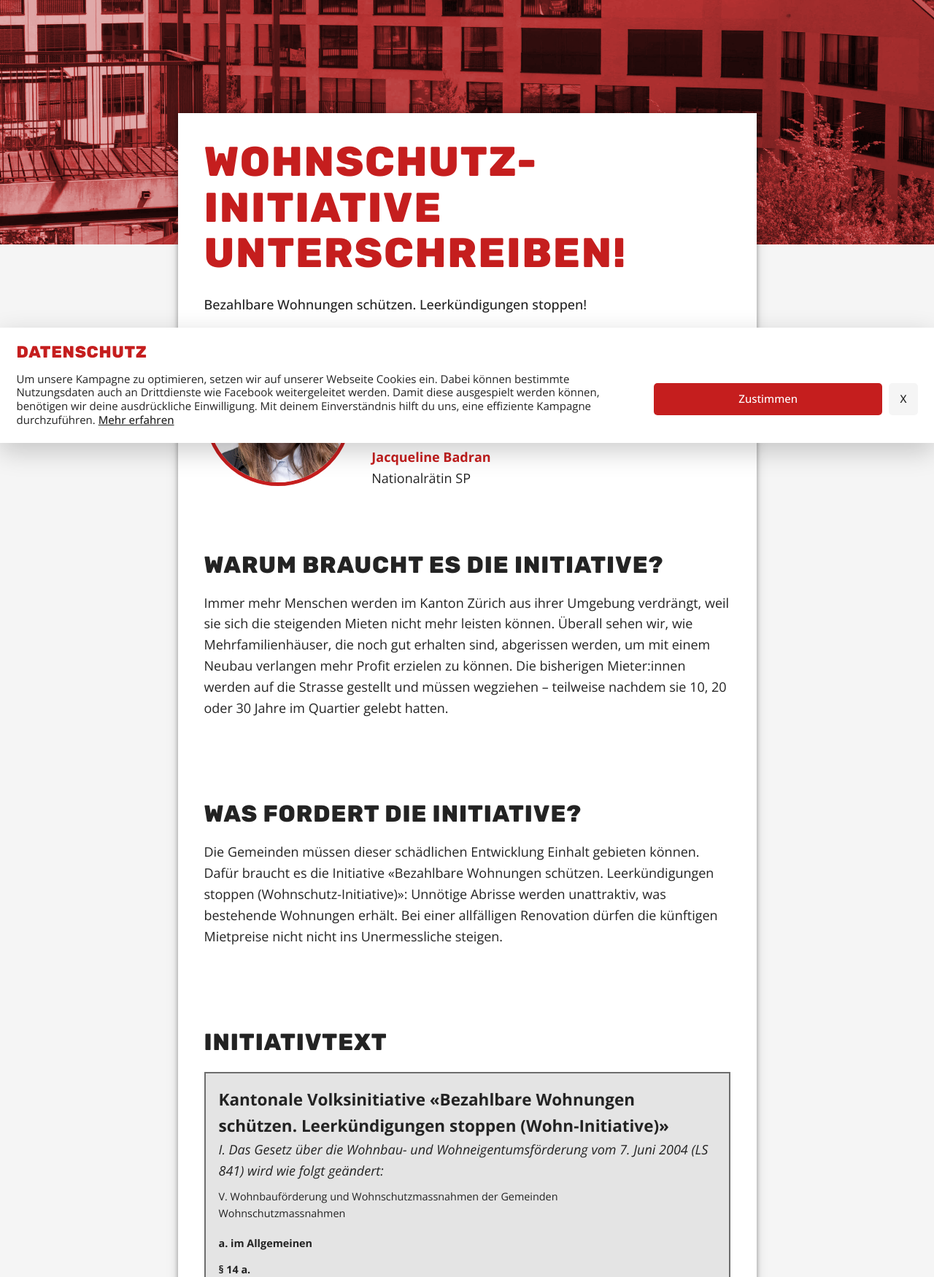
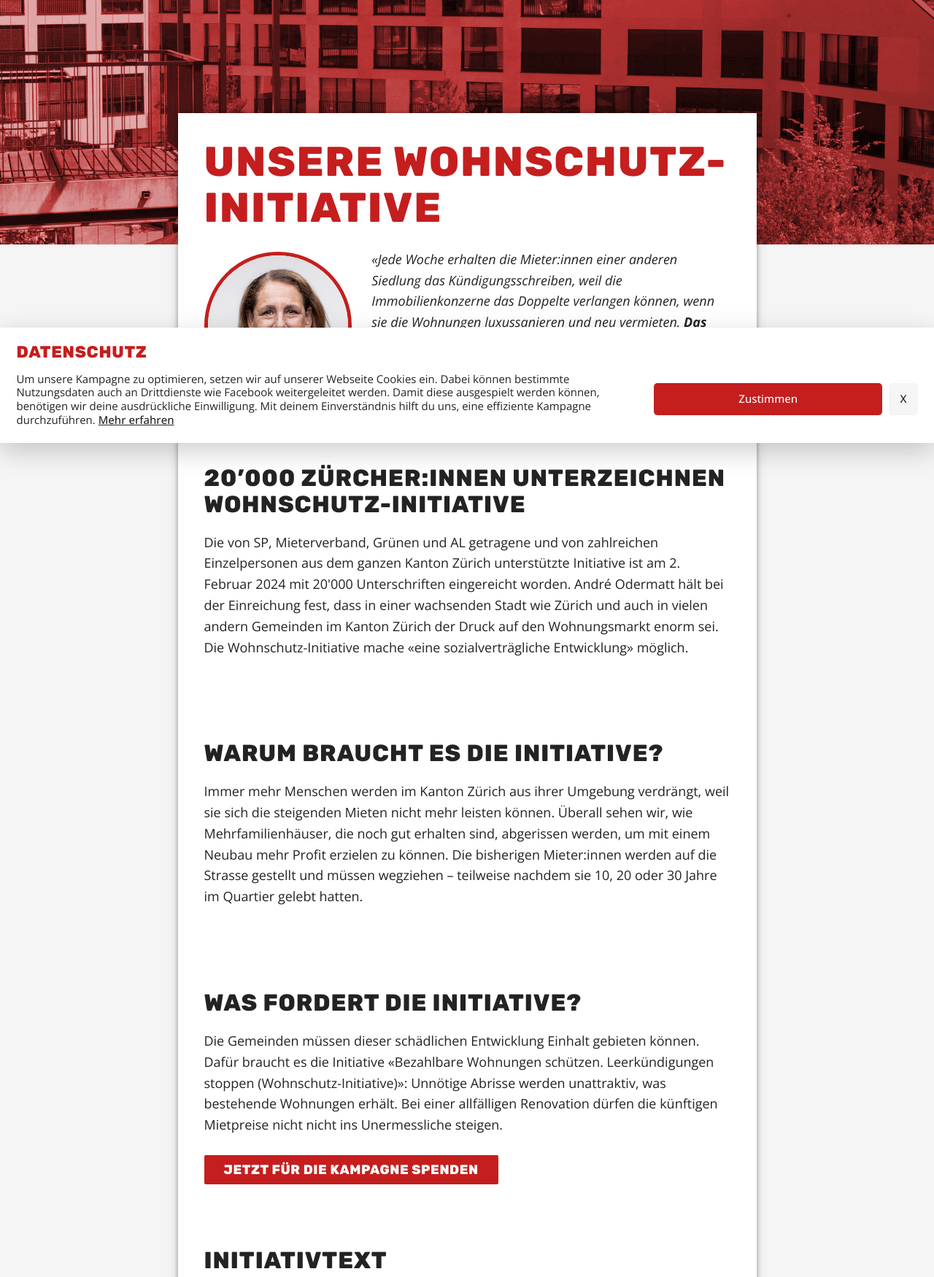
Before and after one commit to kollektiv-kpunkt/wohnen-website, a PHP site: page /templates/initiative/initiative.php in a window 1280 px wide. Shown: the part 193-1943 px from the top of the page at 73% size. Run offline with PHP 8.4, Linux system fonts and the light colour scheme; data that the repository does not hold is empty; a stand-in replaces the project's code that opens the database connection.

Commit message:
Change information in initiative site

```diff
--- a/interfaces/shareInterface.php
+++ b/interfaces/shareInterface.php
@@ -4,8 +4,8 @@ require_once __DIR__ . "/../vendor/matomo/matomo-php-tracker/MatomoTracker.php";
 
 global $config;
 
-$matomoSiteId = 24;                  // Site ID
-$matomoUrl = "https://analytics.timothyoesch.ch/"; // Your matomo URL
+$matomoSiteId = 6;                  // Site ID
+$matomoUrl = "https://analytics.kpunkt.ch/"; // Your matomo URL
 $matomoToken = $config["matomoToken"];                  // Your authentication token
 
 // Matomo object
--- a/routes/routes.php
+++ b/routes/routes.php
@@ -95,7 +95,7 @@ Router::get('/weiterleiten', function() {
 
     $params = array(
         "url" => urlencode("https://mietexplosion-stoppen.ch/initiative#mitmachen"),
-        "text" => urlencode("Die Mieten im Kanton Zürich sind in den letzten 20 Jahren um fast 50% gestiegen. Darum habe ich soeben die neue Initiative für mehr bezahlbare Wohnungen unterschrieben. Machst Du auch mit? www.mietexplosion-stoppen.ch/initiative#mitmachen\nMerci!"),
+        "text" => urlencode("Die Mieten im Kanton Zürich sind in den letzten 25 Jahren um fast 50% gestiegen. Darum habe ich soeben die neue Initiative für mehr bezahlbare Wohnungen unterschrieben. Machst Du auch mit? www.mietexplosion-stoppen.ch/initiative#mitmachen\nMerci!"),
         "type" => "WA"
     );
     include __DIR__ . "/../interfaces/shareInterface.php";
@@ -110,7 +110,7 @@ Router::get('/teilen', function() {
 
     $params = array(
         "url" => urlencode("https://mietexplosion-stoppen.ch/initiative#mitmachen"),
-        "text" => urlencode("Die Mieten im Kanton Zürich sind in den letzten 20 Jahren um fast 50% gestiegen. Darum habe ich soeben die neue Initiative für mehr bezahlbare Wohnungen unterschrieben. Machst Du auch mit? www.mietexplosion-stoppen.ch/initiative#mitmachen\nMerci!"),
+        "text" => urlencode("Die Mieten im Kanton Zürich sind in den letzten 25 Jahren um fast 50% gestiegen. Darum habe ich soeben die neue Initiative für mehr bezahlbare Wohnungen unterschrieben. Machst Du auch mit? www.mietexplosion-stoppen.ch/initiative#mitmachen\nMerci!"),
         "type" => "tele"
     );
     include __DIR__ . "/../interfaces/shareInterface.php";
--- a/templates/initiative/initiative.php
+++ b/templates/initiative/initiative.php
@@ -9,14 +9,13 @@ include __DIR__ . "/../partials/header.php";
 
 <div class="paper-container mdcont">
     <div class="paper">
-        <h2 class="paper-title">Wohnschutz-Initiative unterschreiben!</h2>
-        <p class="lead">Bezahlbare Wohnungen schützen. Leerkündigungen stoppen!</p>
+        <h2 class="paper-title">Unsere Wohnschutz-Initiative</h2>
 
         <div class="testimonial">
             <img src="/img/personen/jacqueline_badran.jpeg" alt="Jacqueline Badran" class="testimonial-img">
             <div class="testimonial-quote-outer">
                 <p class="testimonial-quote">
-                    «9 von 10 Personen würden lieber in einer gemeinnützigen Wohnung zur Kostenmiete leben, statt einem Immobilienkonzern Monat für Monat die übersetzte Rendite zu finanzieren. Darum: <b>Unterschreib jetzt unsere Initiative!</b>»
+                    «Jede Woche erhalten die Mieter:innen einer anderen Siedlung das Kündigungsschreiben, weil die Immobilienkonzerne das Doppelte verlangen können, wenn sie die Wohnungen luxussanieren und neu vermieten. <b>Das muss jetzt endlich aufhören!</b>»
                 </p>
                 <p class="testimonial-description">
                     <b>Jacqueline Badran</b><br>
@@ -25,15 +24,22 @@ include __DIR__ . "/../partials/header.php";
             </div>
         </div>
 
-        <!-- <div id="mitmachen" style="padding-top: calc(var(--navHeight) + 1.5rem)">
+        <!--<div id="mitmachen" style="padding-top: calc(var(--navHeight) + 1.5rem)">
             <h2 style="color: var(--red); margin: 0; text-align: center">Hier unterschreiben!</h2>
             <div data-prefill-inherit="1" data-paperform-id="yrhzauzy" class="paperform-container" style="margin-bottom: 0"></div><script>(function() {var script = document.createElement('script'); script.src = "https://paperform.co/__embed.min.js"; document.body.appendChild(script); })()</script>
-        </div> -->
+        </div>-->
+
+        <div id="darum-gehts" style="padding-top: calc(var(--navHeight) + 1.5rem)">
+            <h4 style="margin-top: 0">20’000 Zürcher:innen unterzeichnen Wohnschutz-Initiative</h4>
+            <p>
+                Die von SP, Mieterverband, Grünen und AL getragene und von zahlreichen Einzelpersonen aus dem ganzen Kanton Zürich unterstützte Initiative ist am 2. Februar 2024 mit 20'000 Unterschriften eingereicht worden. André Odermatt hält bei der Einreichung fest, dass in einer wachsenden Stadt wie Zürich und auch in vielen andern Gemeinden im Kanton Zürich der Druck auf den Wohnungsmarkt enorm sei. Die Wohnschutz-Initiative mache «eine sozialverträgliche Entwicklung» möglich.
+            </p>
+        </div>
 
         <div id="darum-gehts" style="padding-top: calc(var(--navHeight) + 1.5rem)">
             <h4 style="margin-top: 0">Warum braucht es die Initiative?</h4>
             <p>
-                Immer mehr Menschen werden im Kanton Zürich aus ihrer Umgebung verdrängt, weil sie sich die steigenden Mieten nicht mehr leisten können. Überall sehen wir, wie Mehrfamilienhäuser, die noch gut erhalten sind, abgerissen werden, um mit einem Neubau verlangen mehr Profit erzielen zu können. Die bisherigen Mieter:innen werden auf die Strasse gestellt und müssen wegziehen – teilweise nachdem sie 10, 20 oder 30 Jahre im Quartier gelebt hatten.
+                Immer mehr Menschen werden im Kanton Zürich aus ihrer Umgebung verdrängt, weil sie sich die steigenden Mieten nicht mehr leisten können. Überall sehen wir, wie Mehrfamilienhäuser, die noch gut erhalten sind, abgerissen werden, um mit einem Neubau mehr Profit erzielen zu können. Die bisherigen Mieter:innen werden auf die Strasse gestellt und müssen wegziehen – teilweise nachdem sie 10, 20 oder 30 Jahre im Quartier gelebt hatten.
             </p>
         </div>
 
@@ -42,7 +48,7 @@ include __DIR__ . "/../partials/header.php";
             <p>
                 Die Gemeinden müssen dieser schädlichen Entwicklung Einhalt gebieten können. Dafür braucht es die Initiative «Bezahlbare Wohnungen schützen. Leerkündigungen stoppen (Wohnschutz-Initiative)»: Unnötige Abrisse werden unattraktiv, was bestehende Wohnungen erhält. Bei einer allfälligen Renovation dürfen die künftigen Mietpreise nicht nicht ins Unermessliche steigen.
             </p>
-            <!-- <a href="#mitmachen" class="button">Jetzt unterschreiben</a> -->
+            <a href="/spenden" class="button">Jetzt für die Kampagne spenden</a>
         </div>
 
         <!-- <div id="unsere-argumente" style="padding-top: calc(var(--navHeight) + 1.5rem)">
@@ -110,7 +116,6 @@ include __DIR__ . "/../partials/header.php";
                     </div>
                 </div>
             </div>
-            <!-- <a href="#mitmachen" class="button">Jetzt unterschreiben</a> -->
         </div>
     </div>
 </div>
```
Also changed, not shown: public/js/elements/matomo.js (+6 -6 lines), templates/home.php (+5 -4 lines).
